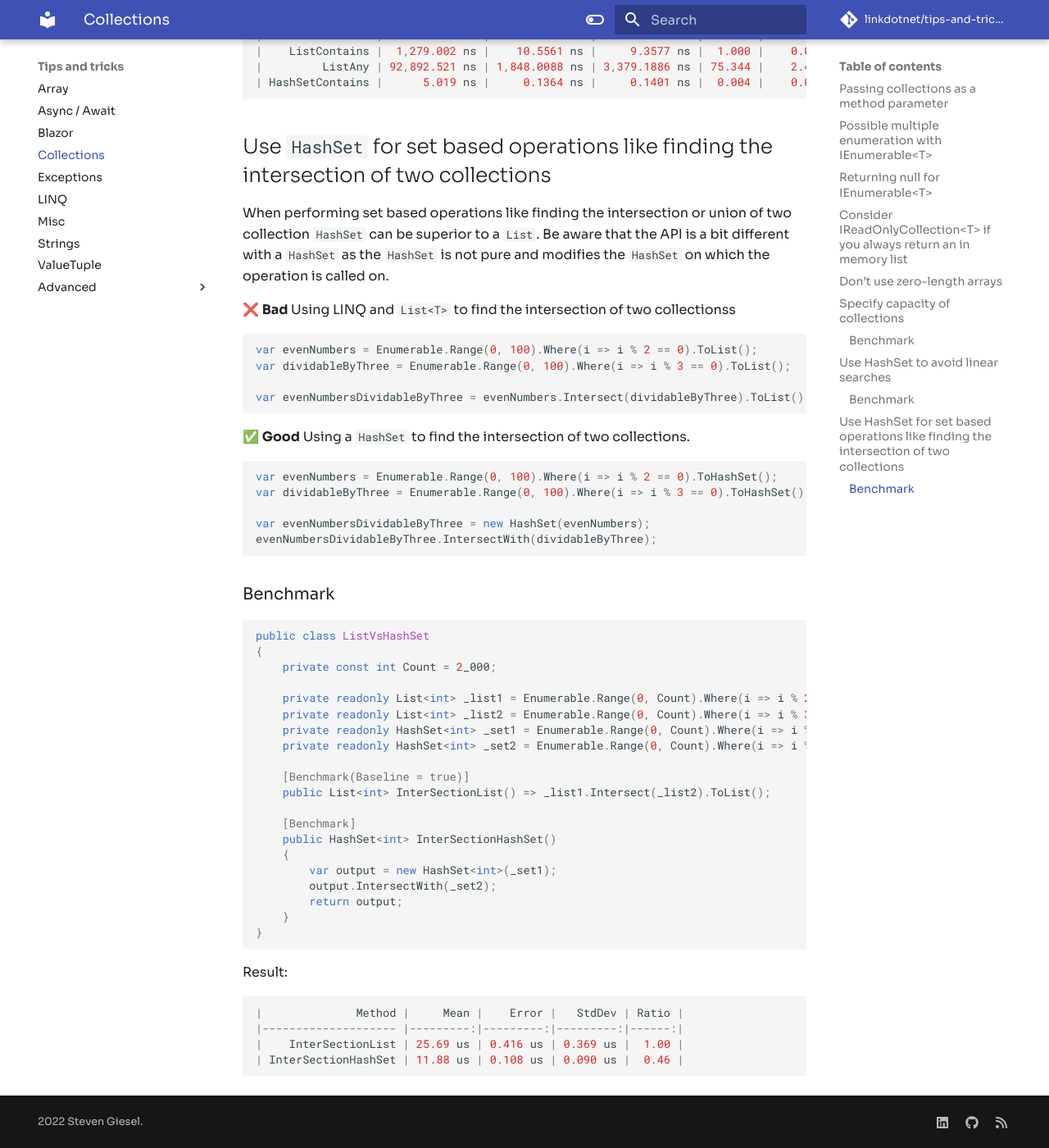
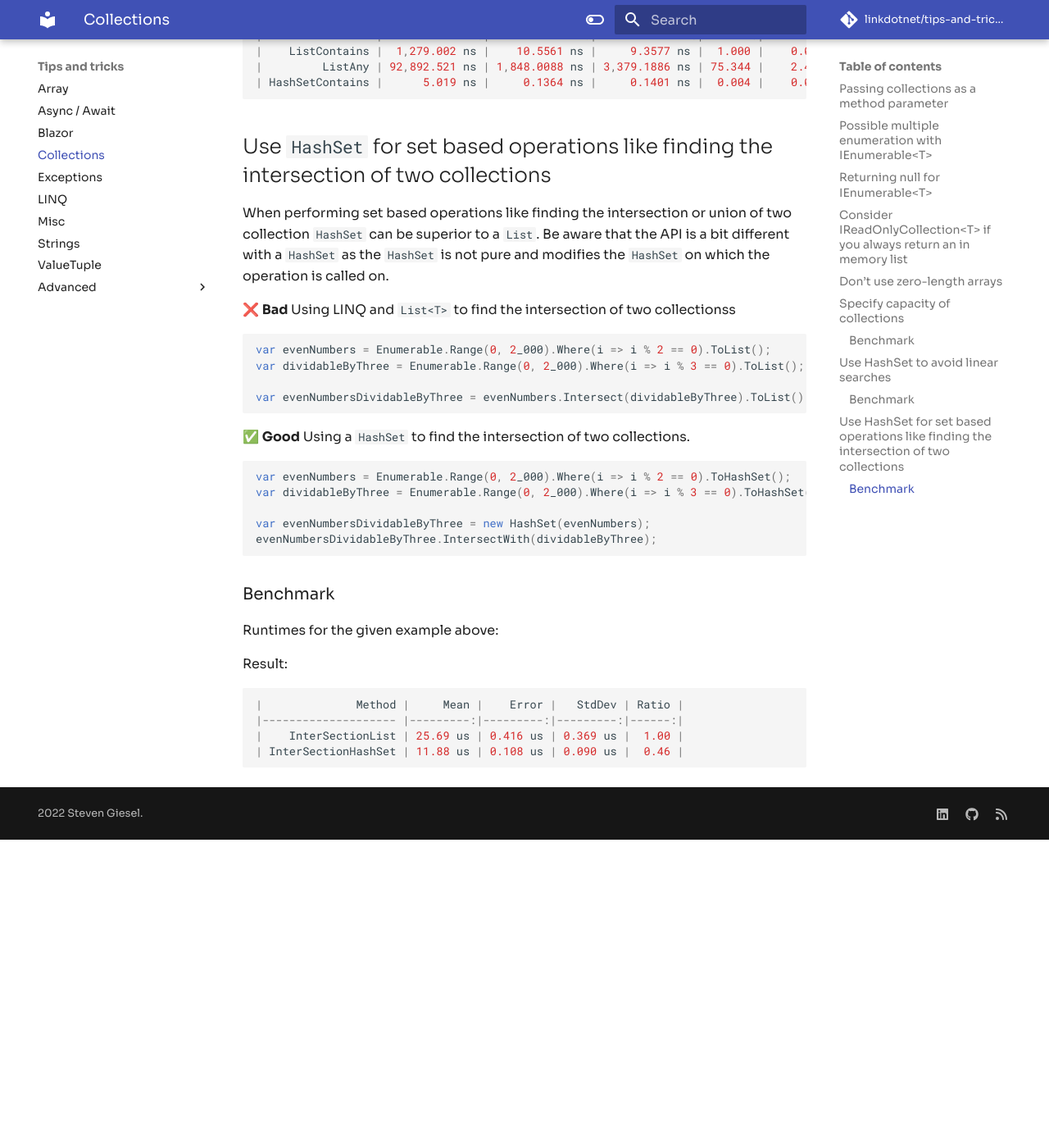
Before and after one commit to linkdotnet/tips-and-tricks, an MkDocs documentation site: the page built from docs/collections.md, in a window 1280 px wide and 1400 px high, scrolled down 6541 px. Shown: the whole window at 82% size. Built offline with MkDocs 1.6.1 and Material for MkDocs 9.7.7, drawn with Linux system fonts in a browser that asks for light colours; comment, search, counter and statistics services are not loaded; after the commit the page ends 7565 px from its top, so only the background shows below that.

Commit message:
Made example smaller

````diff
--- a/docs/collections.md
+++ b/docs/collections.md
@@ -264,44 +264,23 @@ Be aware that the API is a bit different with a `HashSet` as the `HashSet` is no
 
 ❌ **Bad** Using LINQ and `List<T>` to find the intersection of two collectionss
 ```csharp
-var evenNumbers = Enumerable.Range(0, 100).Where(i => i % 2 == 0).ToList();
-var dividableByThree = Enumerable.Range(0, 100).Where(i => i % 3 == 0).ToList();
+var evenNumbers = Enumerable.Range(0, 2_000).Where(i => i % 2 == 0).ToList();
+var dividableByThree = Enumerable.Range(0, 2_000).Where(i => i % 3 == 0).ToList();
 
 var evenNumbersDividableByThree = evenNumbers.Intersect(dividableByThree).ToList();
 ```
 
 ✅ **Good** Using a `HashSet` to find the intersection of two collections.
 ```csharp
-var evenNumbers = Enumerable.Range(0, 100).Where(i => i % 2 == 0).ToHashSet();
-var dividableByThree = Enumerable.Range(0, 100).Where(i => i % 3 == 0).ToHashSet();
+var evenNumbers = Enumerable.Range(0, 2_000).Where(i => i % 2 == 0).ToHashSet();
+var dividableByThree = Enumerable.Range(0, 2_000).Where(i => i % 3 == 0).ToHashSet();
 
 var evenNumbersDividableByThree = new HashSet(evenNumbers);
 evenNumbersDividableByThree.IntersectWith(dividableByThree);
 ```
 
 ### Benchmark
-```csharp
-public class ListVsHashSet
-{
-    private const int Count = 2_000;
-
-    private readonly List<int> _list1 = Enumerable.Range(0, Count).Where(i => i % 2 == 0).ToList();
-    private readonly List<int> _list2 = Enumerable.Range(0, Count).Where(i => i % 3 == 0).ToList();
-    private readonly HashSet<int> _set1 = Enumerable.Range(0, Count).Where(i => i % 2 == 0).ToHashSet();
-    private readonly HashSet<int> _set2 = Enumerable.Range(0, Count).Where(i => i % 3 == 0).ToHashSet();
-
-    [Benchmark(Baseline = true)]
-    public List<int> InterSectionList() => _list1.Intersect(_list2).ToList();
-
-    [Benchmark]
-    public HashSet<int> InterSectionHashSet()
-    {
-        var output = new HashSet<int>(_set1);
-        output.IntersectWith(_set2);
-        return output;
-    }
-}
-```
+Runtimes for the given example above:
 
 Result:
 ```csharp
````
